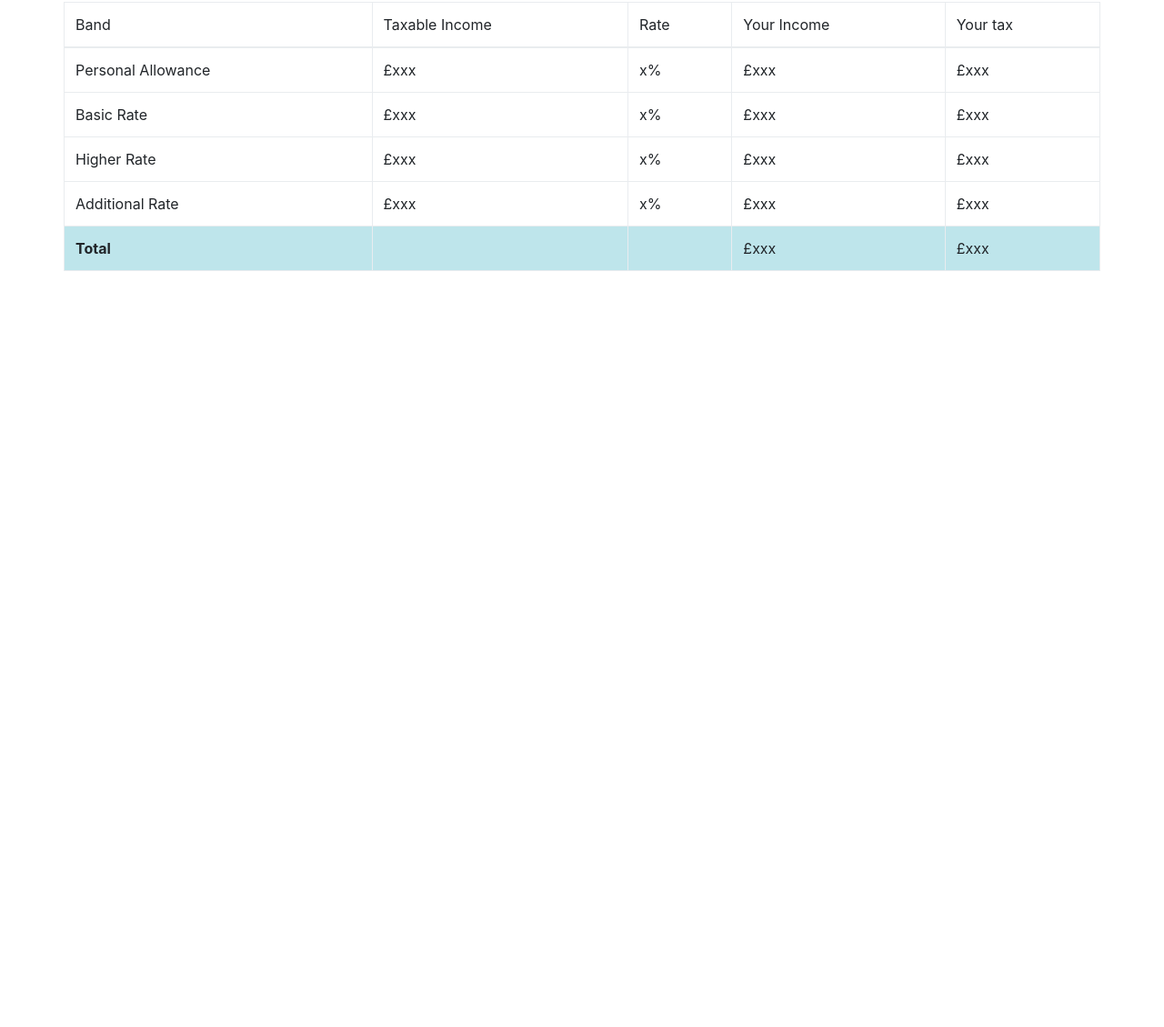
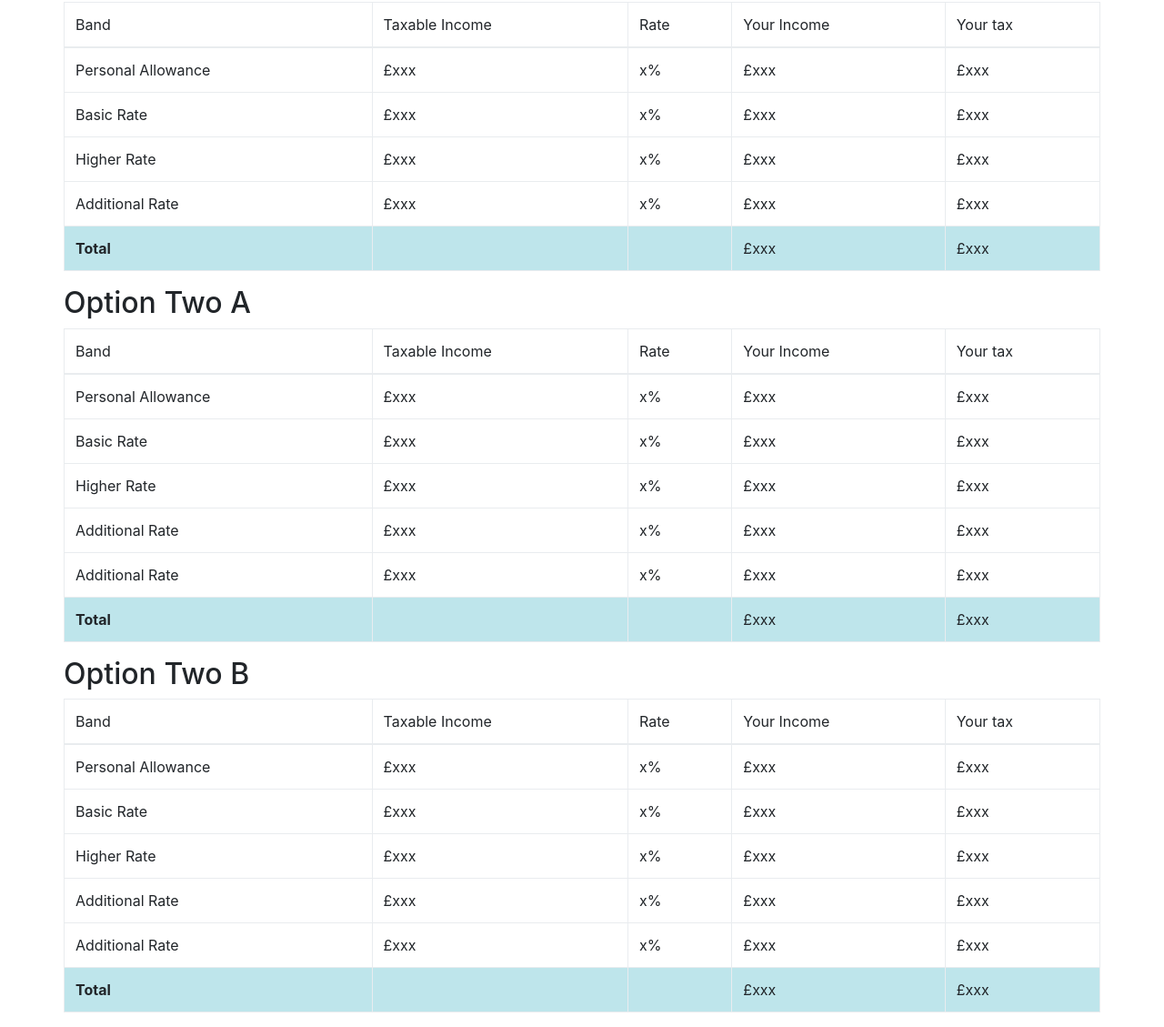
Before and after one commit to colinangusmackay/nov2017-scottish-income-tax-options, a plain HTML site: page site/index.html in a window 1280 px wide. Shown: the part 715-1844 px from the top of the page at 91% size. Before the commit the page ends 1029 px from the top, so only its background shows below. Drawn offline with nearby package versions, Linux system fonts and the light colour scheme.

Commit message:
Add option Two

```diff
--- a/site/app.js
+++ b/site/app.js
@@ -25,6 +25,24 @@ $(function(){
                 {size:32440,rate:20},
                 {size:105710, rate:41},
                 {size:Number.MAX_SAFE_INTEGER, rate:46}
+            ]
+        },{
+            id:"two-a",
+            bands: [
+                {size:personalAllowance, rate:0},
+                {size:12150,rate:20},
+                {size:20290,rate:21},
+                {size:105710, rate:41},
+                {size:Number.MAX_SAFE_INTEGER, rate:48}
+            ]
+        },{
+            id:"two-b",
+            bands: [
+                {size:personalAllowance, rate:0},
+                {size:12150,rate:20},
+                {size:20290,rate:21},
+                {size:105710, rate:41},
+                {size:Number.MAX_SAFE_INTEGER, rate:50}
             ]
         }];
 
--- a/site/index.html
+++ b/site/index.html
@@ -59,6 +59,40 @@
         </table>
     </div>
 
+    <div class="row">
+        <h2>Option Two A</h2>
+        <table class="table table-bordered">
+            <thead class="thead-dark">
+            <tr><td>Band</td><td>Taxable Income</td><td>Rate</td><td>Your Income</td><td>Your tax</td></tr>
+            </thead>
+            <tbody class="table-striped table-hover">
+            <tr id="two-a-0"><td>Personal Allowance</td><td class="taxable">£xxx</td><td class="rate">x%</td><td class="yourIncome">£xxx</td><td class="yourTax">£xxx</td></tr>
+            <tr id="two-a-1"><td>Basic Rate</td><td class="taxable">£xxx</td><td class="rate">x%</td><td class="yourIncome">£xxx</td><td class="yourTax">£xxx</td></tr>
+            <tr id="two-a-2"><td>Higher Rate</td><td class="taxable">£xxx</td><td class="rate">x%</td><td class="yourIncome">£xxx</td><td class="yourTax">£xxx</td></tr>
+            <tr id="two-a-3"><td>Additional Rate</td><td class="taxable">£xxx</td><td class="rate">x%</td><td class="yourIncome">£xxx</td><td class="yourTax">£xxx</td></tr>
+            <tr id="two-a-4"><td>Additional Rate</td><td class="taxable">£xxx</td><td class="rate">x%</td><td class="yourIncome">£xxx</td><td class="yourTax">£xxx</td></tr>
+            <tr id="two-a-total" class="table-info"><td><strong>Total</strong></td><td></td><td></td><td class="yourIncome">£xxx</td><td class="yourTax">£xxx</td></tr>
+            </tbody>
+        </table>
+    </div>
+
+    <div class="row">
+        <h2>Option Two B</h2>
+        <table class="table table-bordered">
+            <thead class="thead-dark">
+            <tr><td>Band</td><td>Taxable Income</td><td>Rate</td><td>Your Income</td><td>Your tax</td></tr>
+            </thead>
+            <tbody class="table-striped table-hover">
+            <tr id="two-b-0"><td>Personal Allowance</td><td class="taxable">£xxx</td><td class="rate">x%</td><td class="yourIncome">£xxx</td><td class="yourTax">£xxx</td></tr>
+            <tr id="two-b-1"><td>Basic Rate</td><td class="taxable">£xxx</td><td class="rate">x%</td><td class="yourIncome">£xxx</td><td class="yourTax">£xxx</td></tr>
+            <tr id="two-b-2"><td>Higher Rate</td><td class="taxable">£xxx</td><td class="rate">x%</td><td class="yourIncome">£xxx</td><td class="yourTax">£xxx</td></tr>
+            <tr id="two-b-3"><td>Additional Rate</td><td class="taxable">£xxx</td><td class="rate">x%</td><td class="yourIncome">£xxx</td><td class="yourTax">£xxx</td></tr>
+            <tr id="two-b-4"><td>Additional Rate</td><td class="taxable">£xxx</td><td class="rate">x%</td><td class="yourIncome">£xxx</td><td class="yourTax">£xxx</td></tr>
+            <tr id="two-b-total" class="table-info"><td><strong>Total</strong></td><td></td><td></td><td class="yourIncome">£xxx</td><td class="yourTax">£xxx</td></tr>
+            </tbody>
+        </table>
+    </div>
+
 </div>
 
 
```
